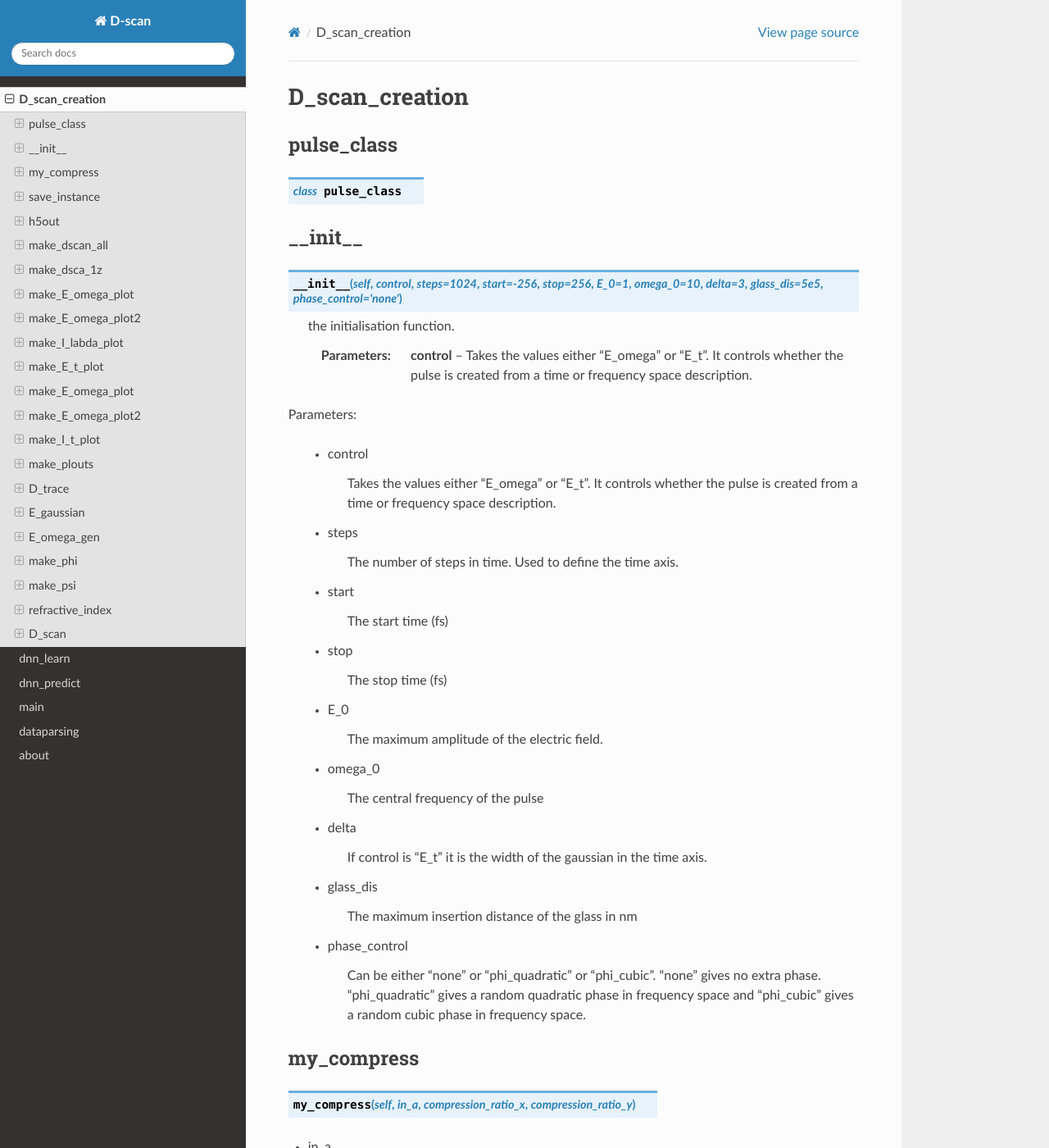
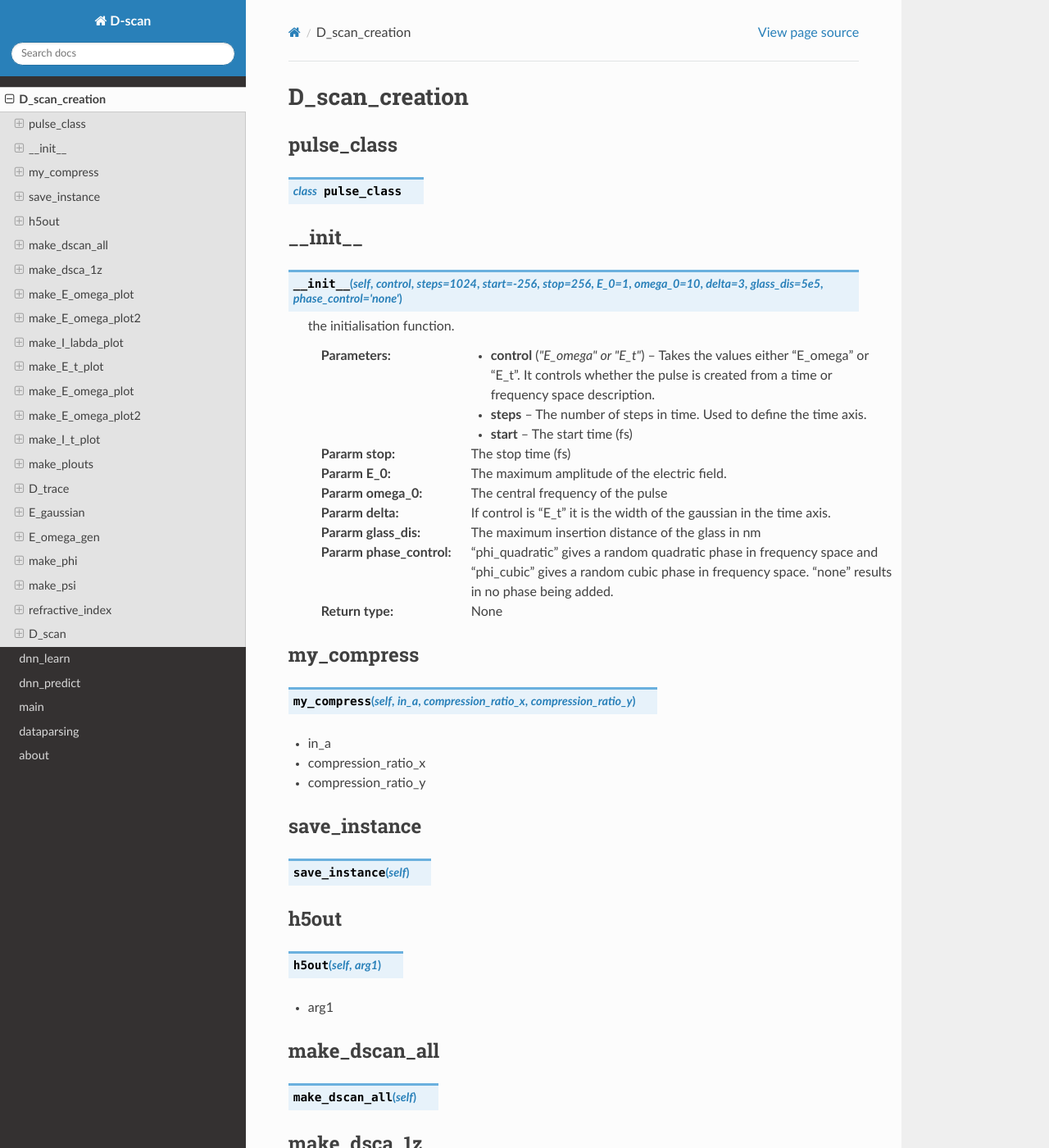
Before and after one commit to williamlouth/D-Scan-docs, a Sphinx documentation site: the page built from source/D-scan-creation.rst, in a window 1280 px wide and 1400 px high. Shown: the whole window at 82% size. Built offline with Sphinx 7.4.7 and the Read the Docs theme 2.0.0, drawn with Linux system fonts in a browser that asks for light colours.

Commit message:
updating the docs

```diff
--- a/source/D-scan-creation.rst
+++ b/source/D-scan-creation.rst
@@ -13,45 +13,17 @@
         the initialisation function.
 
         :param control:  Takes the values either "E_omega" or "E_t". It controls whether the pulse is created from a time or frequency space description.
-
-Parameters:
-
-        - control
-
-                Takes the values either "E_omega" or "E_t". It controls whether the pulse is created from a time or frequency space description.
-
-        - steps
-
-                The number of steps in time. Used to define the time axis.
-
-        - start
-
-                The start time (fs)
-
-        - stop
-
-                The stop time (fs)
-
-        - E_0
-
-                The maximum amplitude of the electric field.
-
-        - omega_0
-
-                The central frequency of the pulse
-
-        - delta
-
-                If control is "E_t" it is the width of the gaussian in the time axis.
-
-        - glass_dis
-
-                The maximum insertion distance of the glass in nm
-
-        - phase_control
-
-                Can be either "none" or "phi_quadratic" or "phi_cubic". "none" gives no extra phase. "phi_quadratic" gives a random quadratic phase in frequency space and "phi_cubic" gives a random cubic phase in frequency space.
-
+        :type control: "E_omega" or "E_t"
+        :param steps: The number of steps in time. Used to define the time axis.
+        :param start: The start time (fs)
+        :pararm stop: The stop time (fs)
+        :pararm E_0: The maximum amplitude of the electric field.
+        :pararm omega_0: The central frequency of the pulse
+        :pararm delta: If control is "E_t" it is the width of the gaussian in the time axis.
+        :pararm glass_dis: The maximum insertion distance of the glass in nm
+        :pararm phase_control: "phi_quadratic" gives a random quadratic phase in frequency space and "phi_cubic" gives a random cubic phase in frequency space. "none" results in no phase being added.
+        :type phase_control: "none" or "phi_quadratic" or "phi_cubic"
+        :rtype: None
 
 
 my_compress
```
